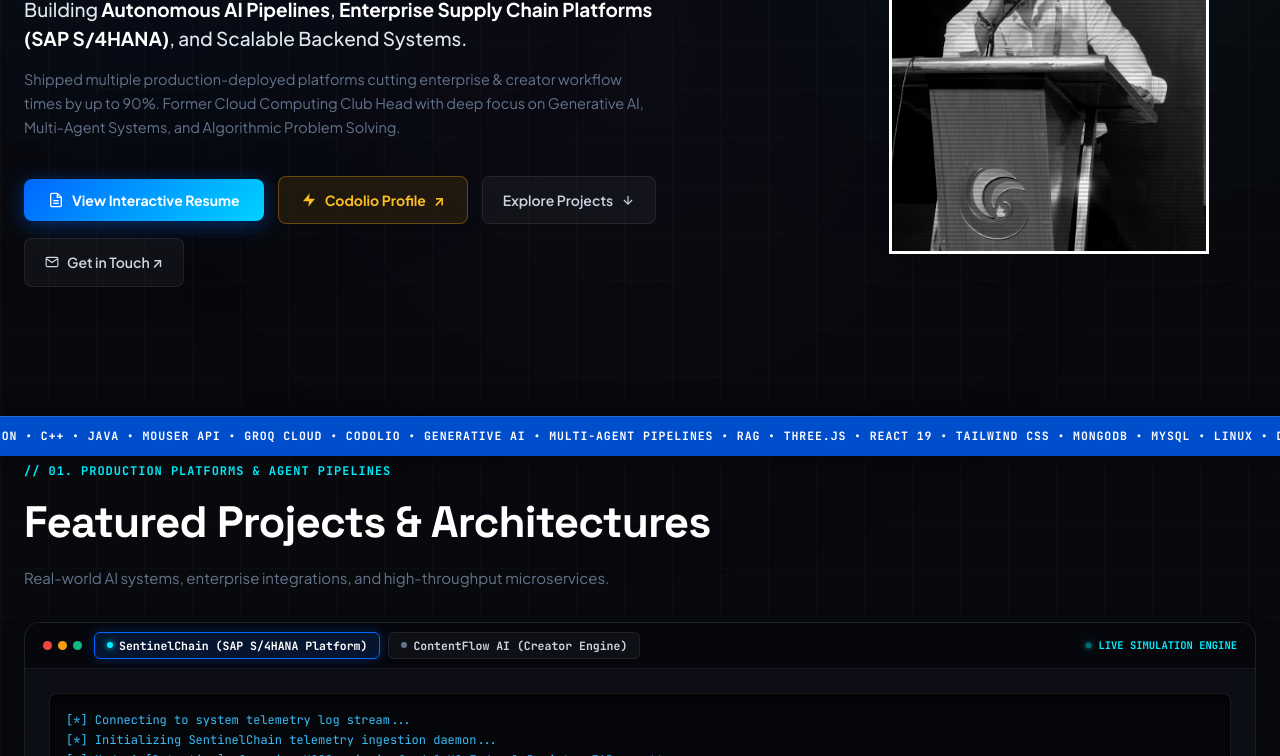
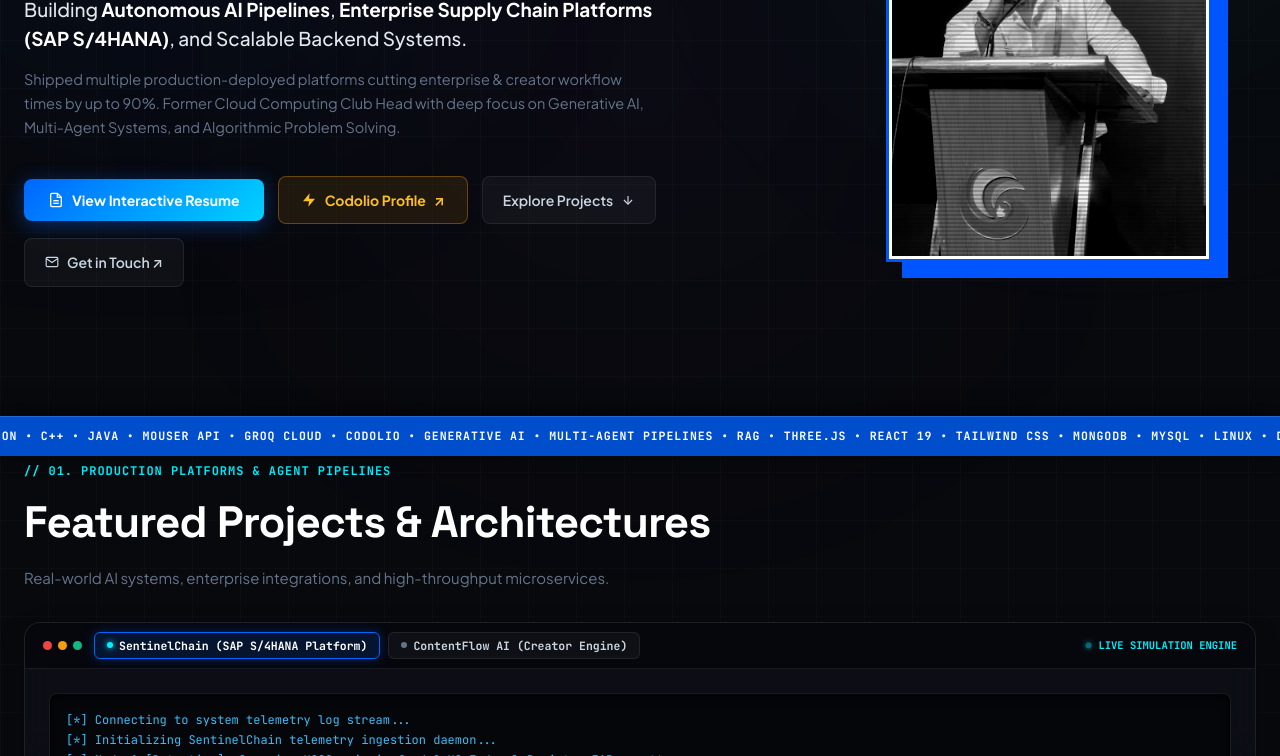
Before and after one commit to itsksfit/itsksfit.github.io, a plain HTML site: page index.html in a window 1280 px wide. Shown: the part 344-1100 px from the top of the page. Drawn offline with Linux system fonts and the light colour scheme; no server answers.

Commit message:
fix(photo): restore original signature portrait frame with solid electric blue slab shadow and inner white border

```diff
--- a/styles.css
+++ b/styles.css
@@ -14,6 +14,7 @@
   /* Brand Accents */
   --neon-cyan: #00f0ff;
   --neon-blue: #0066ff;
+  --accent-blue: #0055ff;
   --neon-purple: #8b5cf6;
   --neon-amber: #f59e0b;
   --neon-green: #10b981;
@@ -554,30 +555,32 @@
   display: flex;
   justify-content: center;
   align-items: center;
+  padding: 10px;
 }
 
 .portrait-shadow-box {
   background-color: var(--accent-blue);
   padding: 0;
-  border-radius: 4px;
-  box-shadow: 15px 15px 0px var(--accent-blue);
-  border: 3px solid var(--accent-blue);
-  transition: transform 0.3s ease, box-shadow 0.3s ease;
+  border-radius: 0;
+  box-shadow: 16px 16px 0px var(--accent-blue);
+  border: 3.5px solid var(--accent-blue);
+  transition: transform 0.3s cubic-bezier(0.16, 1, 0.3, 1), box-shadow 0.3s cubic-bezier(0.16, 1, 0.3, 1);
 }
 
 .portrait-shadow-box:hover {
   transform: translate(-3px, -3px);
-  box-shadow: 18px 18px 0px var(--accent-blue);
+  box-shadow: 20px 20px 0px var(--accent-blue);
 }
 
 .portrait-border-box {
-  border: 3px solid #ffffff;
+  border: 3.5px solid #ffffff;
   background-color: #000000;
   overflow: hidden;
   position: relative;
   display: flex;
   width: 320px;
-  height: 380px;
+  height: 390px;
+  border-radius: 0;
 }
 
 .portrait-img {
@@ -585,13 +588,13 @@
   height: 100%;
   object-fit: cover;
   object-position: center;
-  filter: grayscale(1) contrast(1.15) brightness(0.95);
+  filter: grayscale(1) contrast(1.2) brightness(0.95);
   transition: filter 0.4s ease, transform 0.4s ease;
 }
 
 .portrait-border-box:hover .portrait-img {
-  filter: grayscale(0.2) contrast(1.05);
-  transform: scale(1.03);
+  filter: grayscale(0.15) contrast(1.1);
+  transform: scale(1.02);
 }
 
 /* scanline overlay for retro photo vibe */
@@ -603,7 +606,7 @@
   height: 100%;
   background: linear-gradient(
     rgba(18, 16, 16, 0) 50%,
-    rgba(0, 0, 0, 0.15) 50%
+    rgba(0, 0, 0, 0.22) 50%
   );
   background-size: 100% 4px;
   pointer-events: none;
```
